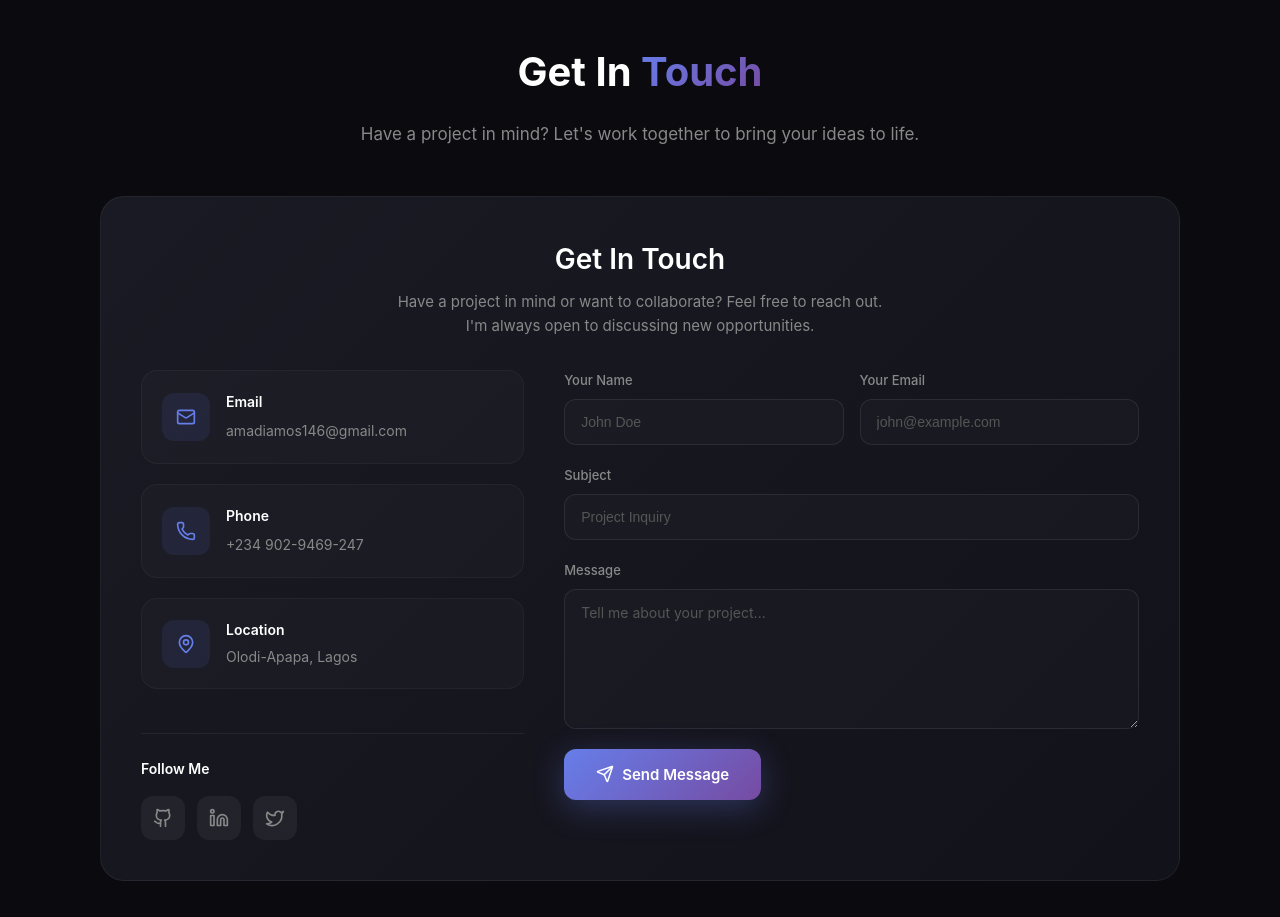
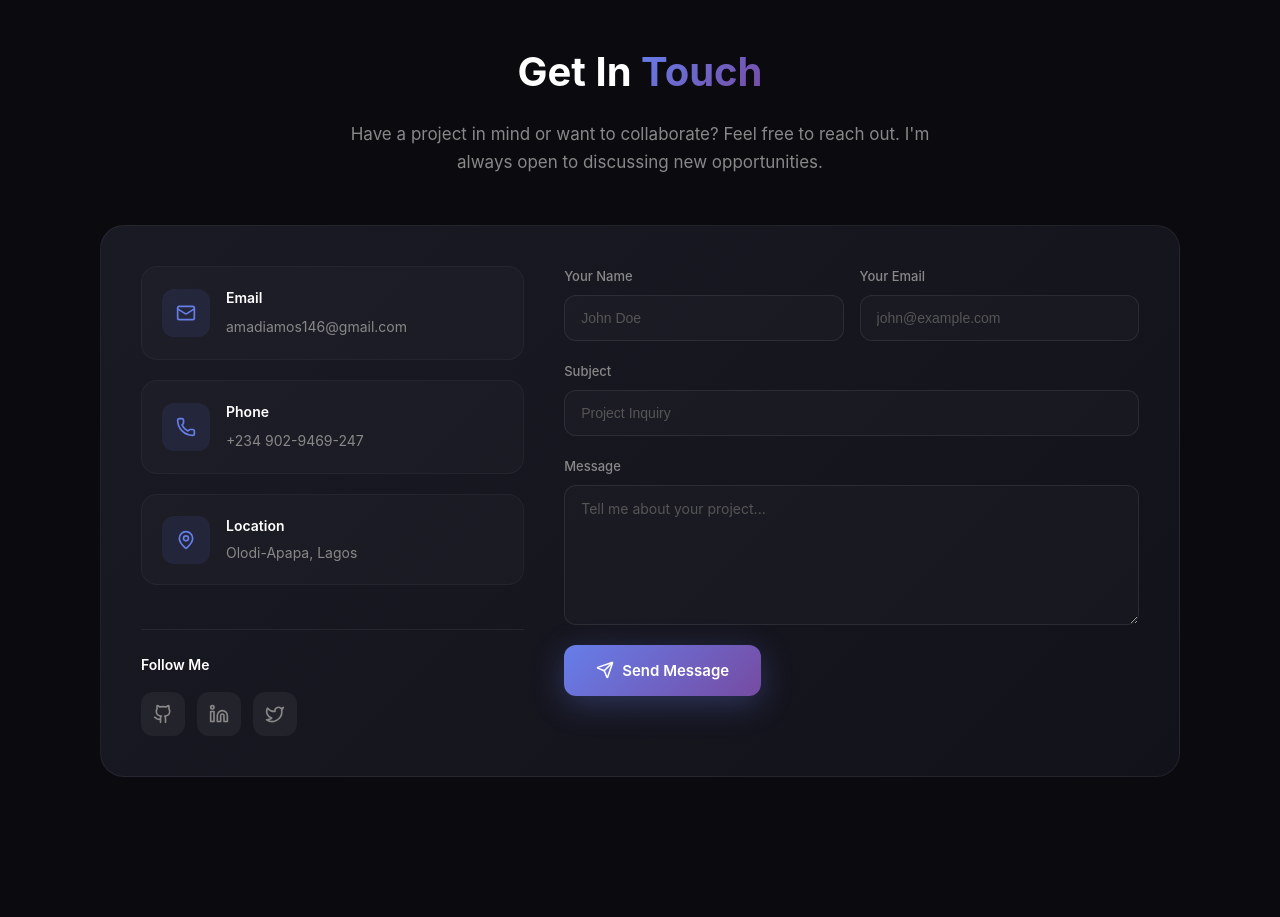
Before and after one commit to amosleoamadi/MyPortfolio, a React (Vite) app: page /contact in a window 1280 px wide. Shown: the part 5520-6437 px from the top of the page. After the commit the page ends 6377 px from the top, so only its background shows below. Built offline with nearby package versions, Linux system fonts and the light colour scheme.

Commit message:
corrections

```diff
--- a/src/App.jsx
+++ b/src/App.jsx
@@ -79,8 +79,8 @@ const App = () => {
               Get In <span>Touch</span>
             </SectionTitle>
             <SectionSubtitle>
-              Have a project in mind? Let's work together to bring your ideas to
-              life.
+              Have a project in mind or want to collaborate? Feel free to reach
+              out. I'm always open to discussing new opportunities.
             </SectionSubtitle>
             <ContactCard />
           </Container>
--- a/src/pages/contact.jsx
+++ b/src/pages/contact.jsx
@@ -38,14 +38,6 @@ const ContactCard = () => {
       animate={{ opacity: 1, y: 0 }}
       transition={{ duration: 0.5 }}
     >
-      <Header>
-        <Title>Get In Touch</Title>
-        <Subtitle>
-          Have a project in mind or want to collaborate? Feel free to reach out.
-          I'm always open to discussing new opportunities.
-        </Subtitle>
-      </Header>
-
       <ContentGrid>
         <ContactInfo>
           <InfoCard whileHover={{ x: 4 }}>
```
Also changed, not shown: 1 other file (tests, documents, lock files or other folders).
